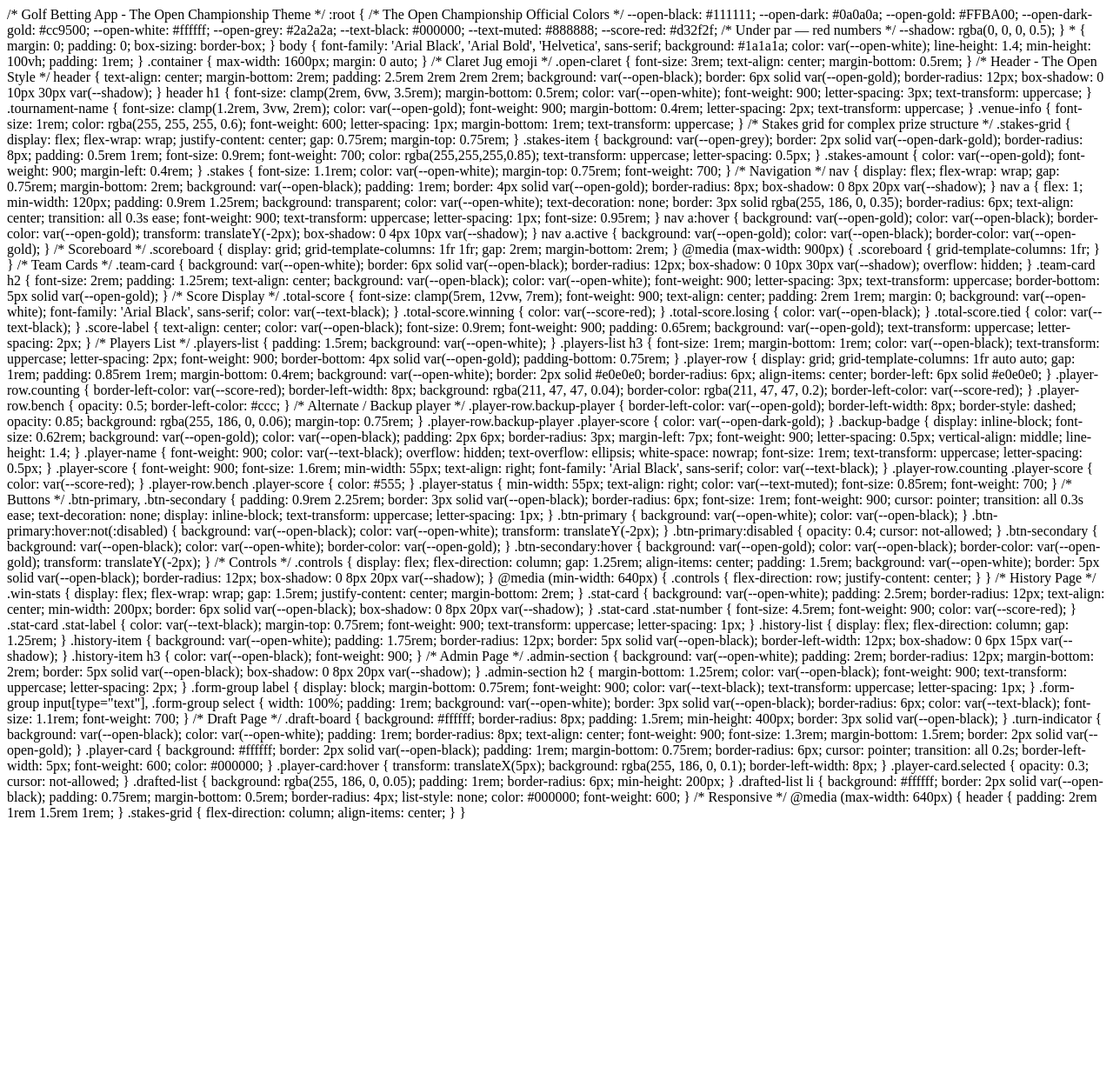
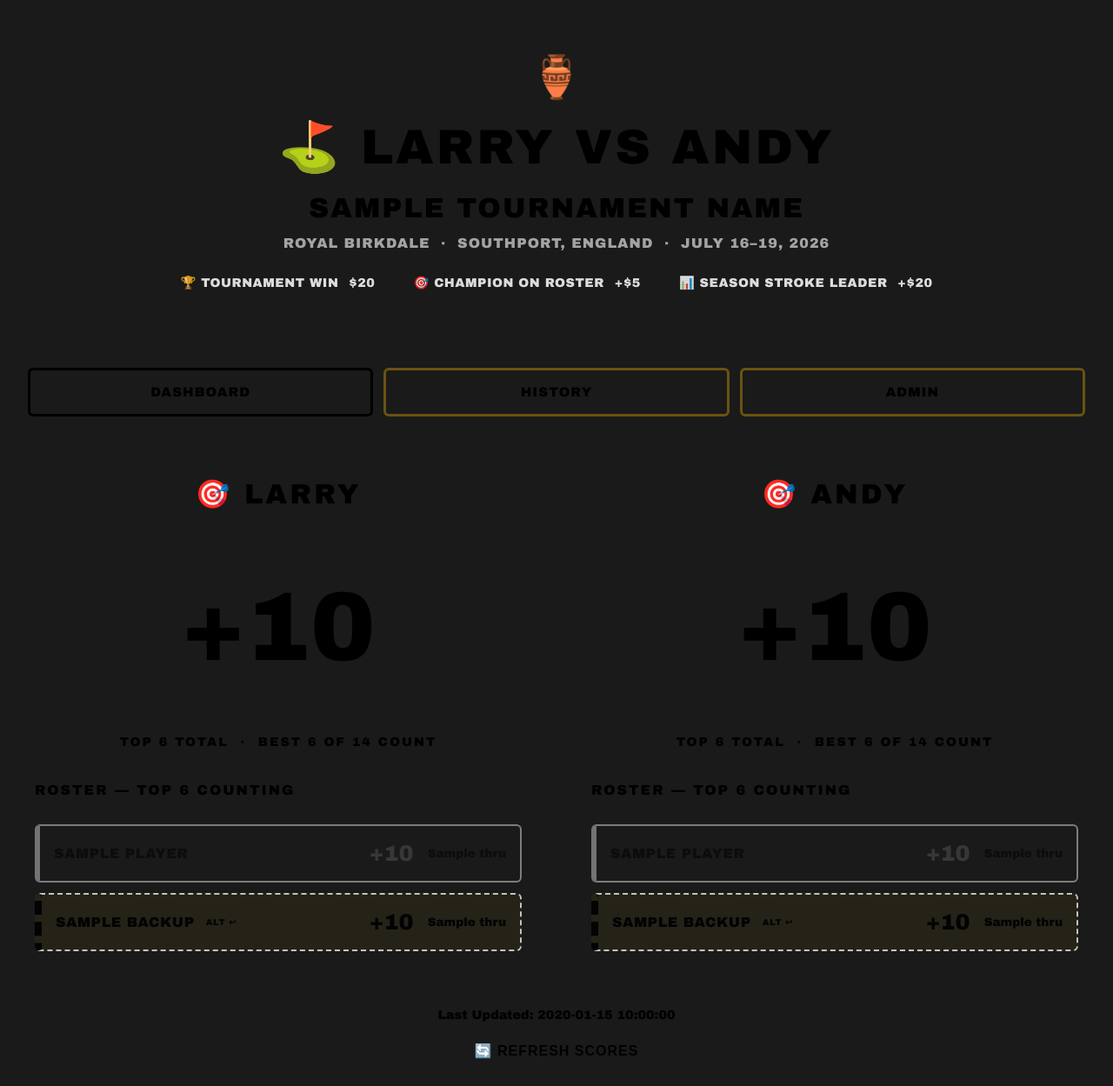
Before and after one commit to soverylarry/golf-betting-app, a Flask app: template templates/index.html in a window 1280 px wide. Shown: the whole page at 87% size. Before the commit the page ends 944 px from the top, so only its background shows below. Run offline with Flask 3, Linux system fonts and the light colour scheme; the template is opened without the code that fills it: most values are stand-ins (such as "Sample title", 1, 10 or a date in 2020).

Commit message:
Update index.html

```diff
--- a/templates/index.html
+++ b/templates/index.html
@@ -1,485 +1,137 @@
-/* Golf Betting App - The Open Championship Theme */
-:root {
-    /* The Open Championship Official Colors */
-    --open-black: #111111;
-    --open-dark: #0a0a0a;
-    --open-gold: #FFBA00;
-    --open-dark-gold: #cc9500;
-    --open-white: #ffffff;
-    --open-grey: #2a2a2a;
-    --text-black: #000000;
-    --text-muted: #888888;
-    --score-red: #d32f2f;    /* Under par — red numbers */
-    --shadow: rgba(0, 0, 0, 0.5);
-}
-* {
-    margin: 0;
-    padding: 0;
-    box-sizing: border-box;
-}
-body {
-    font-family: 'Arial Black', 'Arial Bold', 'Helvetica', sans-serif;
-    background: #1a1a1a;
-    color: var(--open-white);
-    line-height: 1.4;
-    min-height: 100vh;
-    padding: 1rem;
-}
-.container {
-    max-width: 1600px;
-    margin: 0 auto;
-}
-/* Claret Jug emoji */
-.open-claret {
-    font-size: 3rem;
-    text-align: center;
-    margin-bottom: 0.5rem;
-}
-/* Header - The Open Style */
-header {
-    text-align: center;
-    margin-bottom: 2rem;
-    padding: 2.5rem 2rem 2rem 2rem;
-    background: var(--open-black);
-    border: 6px solid var(--open-gold);
-    border-radius: 12px;
-    box-shadow: 0 10px 30px var(--shadow);
-}
-header h1 {
-    font-size: clamp(2rem, 6vw, 3.5rem);
-    margin-bottom: 0.5rem;
-    color: var(--open-white);
-    font-weight: 900;
-    letter-spacing: 3px;
-    text-transform: uppercase;
-}
-.tournament-name {
-    font-size: clamp(1.2rem, 3vw, 2rem);
-    color: var(--open-gold);
-    font-weight: 900;
-    margin-bottom: 0.4rem;
-    letter-spacing: 2px;
-    text-transform: uppercase;
-}
-.venue-info {
-    font-size: 1rem;
-    color: rgba(255, 255, 255, 0.6);
-    font-weight: 600;
-    letter-spacing: 1px;
-    margin-bottom: 1rem;
-    text-transform: uppercase;
-}
-/* Stakes grid for complex prize structure */
-.stakes-grid {
-    display: flex;
-    flex-wrap: wrap;
-    justify-content: center;
-    gap: 0.75rem;
-    margin-top: 0.75rem;
-}
-.stakes-item {
-    background: var(--open-grey);
-    border: 2px solid var(--open-dark-gold);
-    border-radius: 8px;
-    padding: 0.5rem 1rem;
-    font-size: 0.9rem;
-    font-weight: 700;
-    color: rgba(255,255,255,0.85);
-    text-transform: uppercase;
-    letter-spacing: 0.5px;
-}
-.stakes-amount {
-    color: var(--open-gold);
-    font-weight: 900;
-    margin-left: 0.4rem;
-}
-.stakes {
-    font-size: 1.1rem;
-    color: var(--open-white);
-    margin-top: 0.75rem;
-    font-weight: 700;
-}
-/* Navigation */
-nav {
-    display: flex;
-    flex-wrap: wrap;
-    gap: 0.75rem;
-    margin-bottom: 2rem;
-    background: var(--open-black);
-    padding: 1rem;
-    border: 4px solid var(--open-gold);
-    border-radius: 8px;
-    box-shadow: 0 8px 20px var(--shadow);
-}
-nav a {
-    flex: 1;
-    min-width: 120px;
-    padding: 0.9rem 1.25rem;
-    background: transparent;
-    color: var(--open-white);
-    text-decoration: none;
-    border: 3px solid rgba(255, 186, 0, 0.35);
-    border-radius: 6px;
-    text-align: center;
-    transition: all 0.3s ease;
-    font-weight: 900;
-    text-transform: uppercase;
-    letter-spacing: 1px;
-    font-size: 0.95rem;
-}
-nav a:hover {
-    background: var(--open-gold);
-    color: var(--open-black);
-    border-color: var(--open-gold);
-    transform: translateY(-2px);
-    box-shadow: 0 4px 10px var(--shadow);
-}
-nav a.active {
-    background: var(--open-gold);
-    color: var(--open-black);
-    border-color: var(--open-gold);
-}
-/* Scoreboard */
-.scoreboard {
-    display: grid;
-    grid-template-columns: 1fr 1fr;
-    gap: 2rem;
-    margin-bottom: 2rem;
-}
-@media (max-width: 900px) {
-    .scoreboard {
-        grid-template-columns: 1fr;
-    }
-}
-/* Team Cards */
-.team-card {
-    background: var(--open-white);
-    border: 6px solid var(--open-black);
-    border-radius: 12px;
-    box-shadow: 0 10px 30px var(--shadow);
-    overflow: hidden;
-}
-.team-card h2 {
-    font-size: 2rem;
-    padding: 1.25rem;
-    text-align: center;
-    background: var(--open-black);
-    color: var(--open-white);
-    font-weight: 900;
-    letter-spacing: 3px;
-    text-transform: uppercase;
-    border-bottom: 5px solid var(--open-gold);
-}
-/* Score Display */
-.total-score {
-    font-size: clamp(5rem, 12vw, 7rem);
-    font-weight: 900;
-    text-align: center;
-    padding: 2rem 1rem;
-    margin: 0;
-    background: var(--open-white);
-    font-family: 'Arial Black', sans-serif;
-    color: var(--text-black);
-}
-.total-score.winning {
-    color: var(--score-red);
-}
-.total-score.losing {
-    color: var(--open-black);
-}
-.total-score.tied {
-    color: var(--text-black);
-}
-.score-label {
-    text-align: center;
-    color: var(--open-black);
-    font-size: 0.9rem;
-    font-weight: 900;
-    padding: 0.65rem;
-    background: var(--open-gold);
-    text-transform: uppercase;
-    letter-spacing: 2px;
-}
-/* Players List */
-.players-list {
-    padding: 1.5rem;
-    background: var(--open-white);
-}
-.players-list h3 {
-    font-size: 1rem;
-    margin-bottom: 1rem;
-    color: var(--open-black);
-    text-transform: uppercase;
-    letter-spacing: 2px;
-    font-weight: 900;
-    border-bottom: 4px solid var(--open-gold);
-    padding-bottom: 0.75rem;
-}
-.player-row {
-    display: grid;
-    grid-template-columns: 1fr auto auto;
-    gap: 1rem;
-    padding: 0.85rem 1rem;
-    margin-bottom: 0.4rem;
-    background: var(--open-white);
-    border: 2px solid #e0e0e0;
-    border-radius: 6px;
-    align-items: center;
-    border-left: 6px solid #e0e0e0;
-}
-.player-row.counting {
-    border-left-color: var(--score-red);
-    border-left-width: 8px;
-    background: rgba(211, 47, 47, 0.04);
-    border-color: rgba(211, 47, 47, 0.2);
-    border-left-color: var(--score-red);
-}
-.player-row.bench {
-    opacity: 0.5;
-    border-left-color: #ccc;
-}
-/* Alternate / Backup player */
-.player-row.backup-player {
-    border-left-color: var(--open-gold);
-    border-left-width: 8px;
-    border-style: dashed;
-    opacity: 0.85;
-    background: rgba(255, 186, 0, 0.06);
-    margin-top: 0.75rem;
-}
-.player-row.backup-player .player-score {
-    color: var(--open-dark-gold);
-}
-.backup-badge {
-    display: inline-block;
-    font-size: 0.62rem;
-    background: var(--open-gold);
-    color: var(--open-black);
-    padding: 2px 6px;
-    border-radius: 3px;
-    margin-left: 7px;
-    font-weight: 900;
-    letter-spacing: 0.5px;
-    vertical-align: middle;
-    line-height: 1.4;
-}
-.player-name {
-    font-weight: 900;
-    color: var(--text-black);
-    overflow: hidden;
-    text-overflow: ellipsis;
-    white-space: nowrap;
-    font-size: 1rem;
-    text-transform: uppercase;
-    letter-spacing: 0.5px;
-}
-.player-score {
-    font-weight: 900;
-    font-size: 1.6rem;
-    min-width: 55px;
-    text-align: right;
-    font-family: 'Arial Black', sans-serif;
-    color: var(--text-black);
-}
-.player-row.counting .player-score {
-    color: var(--score-red);
-}
-.player-row.bench .player-score {
-    color: #555;
-}
-.player-status {
-    min-width: 55px;
-    text-align: right;
-    color: var(--text-muted);
-    font-size: 0.85rem;
-    font-weight: 700;
-}
-/* Buttons */
-.btn-primary, .btn-secondary {
-    padding: 0.9rem 2.25rem;
-    border: 3px solid var(--open-black);
-    border-radius: 6px;
-    font-size: 1rem;
-    font-weight: 900;
-    cursor: pointer;
-    transition: all 0.3s ease;
-    text-decoration: none;
-    display: inline-block;
-    text-transform: uppercase;
-    letter-spacing: 1px;
-}
-.btn-primary {
-    background: var(--open-white);
-    color: var(--open-black);
-}
-.btn-primary:hover:not(:disabled) {
-    background: var(--open-black);
-    color: var(--open-white);
-    transform: translateY(-2px);
-}
-.btn-primary:disabled {
-    opacity: 0.4;
-    cursor: not-allowed;
-}
-.btn-secondary {
-    background: var(--open-black);
-    color: var(--open-white);
-    border-color: var(--open-gold);
-}
-.btn-secondary:hover {
-    background: var(--open-gold);
-    color: var(--open-black);
-    border-color: var(--open-gold);
-    transform: translateY(-2px);
-}
-/* Controls */
-.controls {
-    display: flex;
-    flex-direction: column;
-    gap: 1.25rem;
-    align-items: center;
-    padding: 1.5rem;
-    background: var(--open-white);
-    border: 5px solid var(--open-black);
-    border-radius: 12px;
-    box-shadow: 0 8px 20px var(--shadow);
-}
-@media (min-width: 640px) {
-    .controls { flex-direction: row; justify-content: center; }
-}
-/* History Page */
-.win-stats {
-    display: flex;
-    flex-wrap: wrap;
-    gap: 1.5rem;
-    justify-content: center;
-    margin-bottom: 2rem;
-}
-.stat-card {
-    background: var(--open-white);
-    padding: 2.5rem;
-    border-radius: 12px;
-    text-align: center;
-    min-width: 200px;
-    border: 6px solid var(--open-black);
-    box-shadow: 0 8px 20px var(--shadow);
-}
-.stat-card .stat-number {
-    font-size: 4.5rem;
-    font-weight: 900;
-    color: var(--score-red);
-}
-.stat-card .stat-label {
-    color: var(--text-black);
-    margin-top: 0.75rem;
-    font-weight: 900;
-    text-transform: uppercase;
-    letter-spacing: 1px;
-}
-.history-list {
-    display: flex;
-    flex-direction: column;
-    gap: 1.25rem;
-}
-.history-item {
-    background: var(--open-white);
-    padding: 1.75rem;
-    border-radius: 12px;
-    border: 5px solid var(--open-black);
-    border-left-width: 12px;
-    box-shadow: 0 6px 15px var(--shadow);
-}
-.history-item h3 { color: var(--open-black); font-weight: 900; }
-/* Admin Page */
-.admin-section {
-    background: var(--open-white);
-    padding: 2rem;
-    border-radius: 12px;
-    margin-bottom: 2rem;
-    border: 5px solid var(--open-black);
-    box-shadow: 0 8px 20px var(--shadow);
-}
-.admin-section h2 {
-    margin-bottom: 1.25rem;
-    color: var(--open-black);
-    font-weight: 900;
-    text-transform: uppercase;
-    letter-spacing: 2px;
-}
-.form-group label {
-    display: block;
-    margin-bottom: 0.75rem;
-    font-weight: 900;
-    color: var(--text-black);
-    text-transform: uppercase;
-    letter-spacing: 1px;
-}
-.form-group input[type="text"],
-.form-group select {
-    width: 100%;
-    padding: 1rem;
-    background: var(--open-white);
-    border: 3px solid var(--open-black);
-    border-radius: 6px;
-    color: var(--text-black);
-    font-size: 1.1rem;
-    font-weight: 700;
-}
-/* Draft Page */
-.draft-board {
-    background: #ffffff;
-    border-radius: 8px;
-    padding: 1.5rem;
-    min-height: 400px;
-    border: 3px solid var(--open-black);
-}
-.turn-indicator {
-    background: var(--open-black);
-    color: var(--open-white);
-    padding: 1rem;
-    border-radius: 8px;
-    text-align: center;
-    font-weight: 900;
-    font-size: 1.3rem;
-    margin-bottom: 1.5rem;
-    border: 2px solid var(--open-gold);
-}
-.player-card {
-    background: #ffffff;
-    border: 2px solid var(--open-black);
-    padding: 1rem;
-    margin-bottom: 0.75rem;
-    border-radius: 6px;
-    cursor: pointer;
-    transition: all 0.2s;
-    border-left-width: 5px;
-    font-weight: 600;
-    color: #000000;
-}
-.player-card:hover {
-    transform: translateX(5px);
-    background: rgba(255, 186, 0, 0.1);
-    border-left-width: 8px;
-}
-.player-card.selected { opacity: 0.3; cursor: not-allowed; }
-.drafted-list {
-    background: rgba(255, 186, 0, 0.05);
-    padding: 1rem;
-    border-radius: 6px;
-    min-height: 200px;
-}
-.drafted-list li {
-    background: #ffffff;
-    border: 2px solid var(--open-black);
-    padding: 0.75rem;
-    margin-bottom: 0.5rem;
-    border-radius: 4px;
-    list-style: none;
-    color: #000000;
-    font-weight: 600;
-}
-/* Responsive */
-@media (max-width: 640px) {
-    header { padding: 2rem 1rem 1.5rem 1rem; }
-    .stakes-grid { flex-direction: column; align-items: center; }
-}
+<!DOCTYPE html>
+<html lang="en">
+<head>
+    <meta charset="UTF-8">
+    <meta name="viewport" content="width=device-width, initial-scale=1.0">
+    <title>Larry vs Andy — The Open Championship</title>
+    <link rel="stylesheet" href="{{ url_for('static', filename='style.css') }}">
+</head>
+<body>
+    <div class="container">
+        <header>
+            <div class="open-claret">🏺</div>
+            <h1>⛳ Larry vs Andy</h1>
+            <p class="tournament-name">{{ tournament_name }}</p>
+            <p class="venue-info">Royal Birkdale &nbsp;·&nbsp; Southport, England &nbsp;·&nbsp; July 16–19, 2026</p>
+            <div class="stakes-grid">
+                <div class="stakes-item">🏆 Tournament Win <span class="stakes-amount">$20</span></div>
+                <div class="stakes-item">🎯 Champion on Roster <span class="stakes-amount">+$5</span></div>
+                <div class="stakes-item">📊 Season Stroke Leader <span class="stakes-amount">+$20</span></div>
+            </div>
+        </header>
+        <nav>
+            <a href="{{ url_for('dashboard') }}" class="active">Dashboard</a>
+            <a href="{{ url_for('history') }}">History</a>
+            <a href="{{ url_for('admin') }}">Admin</a>
+        </nav>
+
+        <!-- Scoreboard -->
+        <div class="scoreboard">
+
+            <!-- Larry's Team -->
+            <div class="team-card">
+                <h2>🎯 Larry</h2>
+                <div class="total-score {% if larry.total < andy.total %}winning{% elif larry.total > andy.total %}losing{% else %}tied{% endif %}">
+                    {% if larry.total == 0 %}E{% elif larry.total < 0 %}{{ larry.total }}{% else %}+{{ larry.total }}{% endif %}
+                </div>
+                <div class="score-label">TOP 6 TOTAL &nbsp;·&nbsp; BEST 6 OF 14 COUNT</div>
+
+                <div class="players-list">
+                    <h3>Roster — Top 6 Counting</h3>
+                    {% for player in larry.all_players %}
+                    <div class="player-row {% if player.counting %}counting{% else %}bench{% endif %}">
+                        <span class="player-name">{{ player.name }}</span>
+                        <span class="player-score">
+                            {% if player.score == 0 %}E{% elif player.score < 0 %}{{ player.score }}{% else %}+{{ player.score }}{% endif %}
+                        </span>
+                        <span class="player-status">{{ player.thru }}</span>
+                    </div>
+                    {% endfor %}
+
+                    {% if larry.backup %}
+                    <div class="player-row backup-player">
+                        <span class="player-name">
+                            {{ larry.backup.name }}<span class="backup-badge">ALT ↩</span>
+                        </span>
+                        <span class="player-score">
+                            {% if larry.backup.score == 0 %}E{% elif larry.backup.score < 0 %}{{ larry.backup.score }}{% else %}+{{ larry.backup.score }}{% endif %}
+                        </span>
+                        <span class="player-status">{{ larry.backup.thru }}</span>
+                    </div>
+                    {% endif %}
+                </div>
+            </div>
+
+            <!-- Andy's Team -->
+            <div class="team-card">
+                <h2>🎯 Andy</h2>
+                <div class="total-score {% if andy.total < larry.total %}winning{% elif andy.total > larry.total %}losing{% else %}tied{% endif %}">
+                    {% if andy.total == 0 %}E{% elif andy.total < 0 %}{{ andy.total }}{% else %}+{{ andy.total }}{% endif %}
+                </div>
+                <div class="score-label">TOP 6 TOTAL &nbsp;·&nbsp; BEST 6 OF 14 COUNT</div>
+
+                <div class="players-list">
+                    <h3>Roster — Top 6 Counting</h3>
+                    {% for player in andy.all_players %}
+                    <div class="player-row {% if player.counting %}counting{% else %}bench{% endif %}">
+                        <span class="player-name">{{ player.name }}</span>
+                        <span class="player-score">
+                            {% if player.score == 0 %}E{% elif player.score < 0 %}{{ player.score }}{% else %}+{{ player.score }}{% endif %}
+                        </span>
+                        <span class="player-status">{{ player.thru }}</span>
+                    </div>
+                    {% endfor %}
+
+                    {% if andy.backup %}
+                    <div class="player-row backup-player">
+                        <span class="player-name">
+                            {{ andy.backup.name }}<span class="backup-badge">ALT ↩</span>
+                        </span>
+                        <span class="player-score">
+                            {% if andy.backup.score == 0 %}E{% elif andy.backup.score < 0 %}{{ andy.backup.score }}{% else %}+{{ andy.backup.score }}{% endif %}
+                        </span>
+                        <span class="player-status">{{ andy.backup.thru }}</span>
+                    </div>
+                    {% endif %}
+                </div>
+            </div>
+
+        </div><!-- end .scoreboard -->
+
+        <!-- Last Updated -->
+        <div style="text-align: center; margin-top: 2rem; color: var(--text-muted); font-size: 0.9rem;">
+            Last Updated: <span id="lastUpdated">{{ last_updated }}</span>
+            <br>
+            <button id="refreshBtn" class="btn-secondary" style="margin-top: 0.5rem;">
+                🔄 Refresh Scores
+            </button>
+        </div>
+    </div>
+
+    <script>
+        let refreshInterval;
+        function startAutoRefresh() {
+            refreshInterval = setInterval(() => {
+                fetch('/api/refresh')
+                    .then(response => response.json())
+                    .then(data => {
+                        document.getElementById('lastUpdated').textContent = data.last_updated;
+                        window.location.reload();
+                    })
+                    .catch(error => console.error('Auto-refresh error:', error));
+            }, 60000);
+        }
+        document.getElementById('refreshBtn').addEventListener('click', () => {
+            window.location.reload();
+        });
+        startAutoRefresh();
+        document.addEventListener('visibilitychange', () => {
+            if (document.hidden) {
+                clearInterval(refreshInterval);
+            } else {
+                startAutoRefresh();
+            }
+        });
+    </script>
+</body>
+</html>
```
